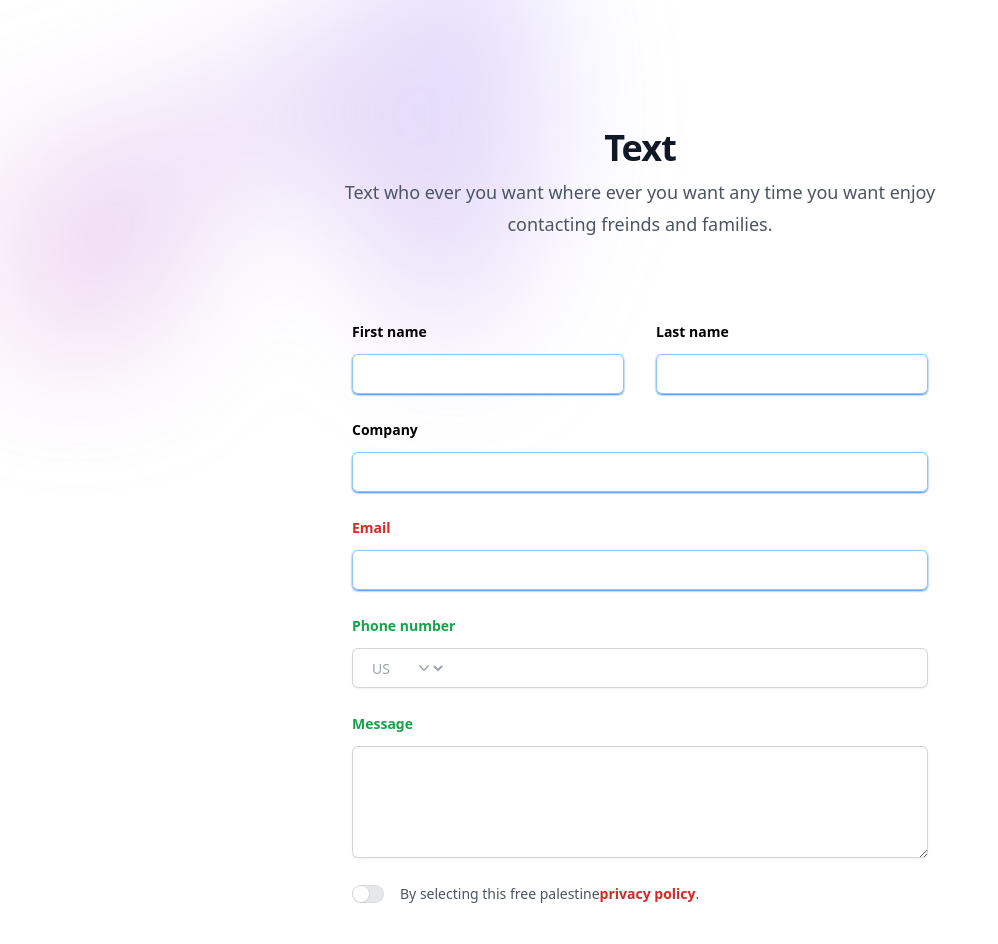
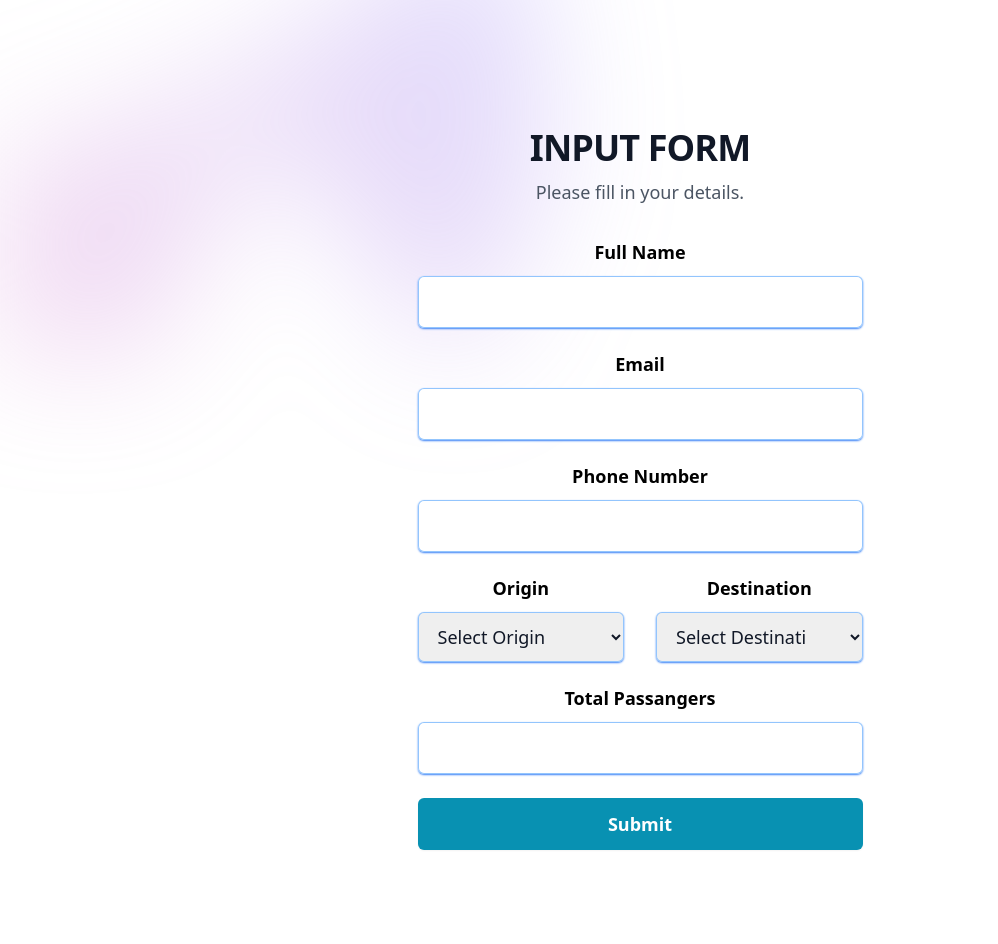
Before and after one commit to PuceFox/OMS, a React (Vite) app in the folder client/: page /form in a window 1280 px wide. Shown: the top 944 px of the page, without its empty margins (0-998 px from the left). Built offline with nearby package versions, Linux system fonts and the light colour scheme.

Commit message:
form and login

```diff
--- a/client/package.json
+++ b/client/package.json
@@ -10,7 +10,9 @@
     "preview": "vite preview"
   },
   "dependencies": {
+    "@apollo/client": "^3.11.3",
     "@material-tailwind/react": "^2.1.9",
+    "graphql": "^16.9.0",
     "react": "^18.3.1",
     "react-dom": "^18.3.1",
     "react-router-dom": "^6.26.0"
--- a/client/src/views/Form.jsx
+++ b/client/src/views/Form.jsx
@@ -1,7 +1,7 @@
 export default function Form() {
   return (
     <>
-      <div className="isolate bg-white px-6 py-24 sm:py-32 lg:px-8">
+      <div className="isolate bg-white px-6 py-24 sm:py-32 lg:px-8 min-h-screen flex items-center justify-center">
         <div
           className="absolute inset-x-0 top-[-10rem] -z-10 transform-gpu overflow-hidden blur-3xl sm:top-[-20rem]"
           aria-hidden="true"
@@ -14,192 +14,147 @@ export default function Form() {
             }}
           />
         </div>
-        <div className="mx-auto max-w-2xl text-center">
+        <div className="relative z-10 mx-auto max-w-2xl text-center">
           <h2 className="text-3xl font-bold tracking-tight text-gray-900 sm:text-4xl">
-            Text{" "}
+            INPUT FORM
           </h2>
           <p className="mt-2 text-lg leading-8 text-gray-600">
-            Text who ever you want where ever you want any time you want enjoy
-            contacting freinds and families.
+            Please fill in your details.
           </p>
-        </div>
           <form
             action="#"
             method="POST"
-          className="mx-auto mt-16 max-w-xl sm:mt-20"
+            className="mx-auto mt-8 max-w-xl space-y-6"
           >
             <div className="grid grid-cols-1 gap-x-8 gap-y-6 sm:grid-cols-2">
-            <div>
+              <div className="sm:col-span-2">
                 <label
-                htmlFor="first-name"
-                className="block text-sm font-semibold leading-6 text-black"
+                  htmlFor="full-name"
+                  className="block text-lg font-semibold leading-6 text-black"
                 >
-                First name
+                  Full Name
                 </label>
-              <div className="mt-2.5">
+                <div className="mt-3">
                   <input
                     type="text"
-                  name="first-name"
-                  id="first-name"
-                  autoComplete="given-name"
-                  className="block w-full rounded-md border-0 px-3.5 py-2 text-gray-900 shadow-sm shadow-blue-500 ring-1 ring-inset ring-blue-300 placeholder:text-gray-400 focus:ring-2 focus:ring-inset focus:ring-blue-400 sm:text-sm sm:leading-6"
-                />
-              </div>
-            </div>
-            <div>
-              <label
-                htmlFor="last-name"
-                className="block text-sm font-semibold leading-6 text-black"
-              >
-                Last name
-              </label>
-              <div className="mt-2.5">
-                <input
-                  type="text"
-                  name="last-name"
-                  id="last-name"
-                  autoComplete="family-name"
-                  className="block w-full rounded-md border-0 px-3.5 py-2 text-gray-900 shadow-sm ring-1 ring-inset shadow-blue-500 ring-blue-300 placeholder:text-gray-400 focus:ring-2 focus:ring-inset focus:ring-blue-400 sm:text-sm sm:leading-6"
-                />
-              </div>
-            </div>
-            <div className="sm:col-span-2">
-              <label
-                htmlFor="company"
-                className="block text-sm font-semibold leading-6 text-black"
-              >
-                Company
-              </label>
-              <div className="mt-2.5">
-                <input
-                  type="text"
-                  name="company"
-                  id="company"
-                  autoComplete="organization"
-                  className="block w-full rounded-md border-0 px-3.5 py-2 text-gray-900 shadow-sm ring-1 ring-inset shadow-blue-500 ring-blue-300 placeholder:text-gray-400 focus:ring-2 focus:ring-inset focus:ring-blue-400 sm:text-sm sm:leading-6"
+                    name="full-name"
+                    id="full-name"
+                    autoComplete="name"
+                    className="block w-full rounded-md border-0 px-4 py-3 text-gray-900 shadow-sm ring-1 ring-inset shadow-blue-500 ring-blue-300 placeholder:text-gray-400 focus:ring-2 focus:ring-inset focus:ring-blue-400 text-lg"
                   />
                 </div>
               </div>
               <div className="sm:col-span-2">
                 <label
                   htmlFor="email"
-                className="block text-sm font-semibold leading-6 text-red-600"
+                  className="block text-lg font-semibold leading-6 text-black"
                 >
                   Email
                 </label>
-              <div className="mt-2.5">
+                <div className="mt-3">
                   <input
                     type="email"
                     name="email"
                     id="email"
                     autoComplete="email"
-                  className="block w-full rounded-md border-0 px-3.5 py-2 text-gray-900 shadow-sm ring-1 ring-inset shadow-blue-500 ring-blue-300 placeholder:text-gray-400 focus:ring-2 focus:ring-inset focus:ring-blue-400 sm:text-sm sm:leading-6"
+                    className="block w-full rounded-md border-0 px-4 py-3 text-gray-900 shadow-sm ring-1 ring-inset shadow-blue-500 ring-blue-300 placeholder:text-gray-400 focus:ring-2 focus:ring-inset focus:ring-blue-400 text-lg"
                   />
                 </div>
               </div>
               <div className="sm:col-span-2">
                 <label
                   htmlFor="phone-number"
-                className="block text-sm font-semibold leading-6 text-green-600"
+                  className="block text-lg font-semibold leading-6 text-black"
                 >
-                Phone number
+                  Phone Number
                 </label>
-              <div className="relative mt-2.5">
-                <div className="absolute inset-y-0 left-0 flex items-center">
-                  <label htmlFor="country" className="sr-only">
-                    Country
-                  </label>
-                  <select
-                    id="country"
-                    name="country"
-                    className="h-full rounded-md border-0 bg-transparent bg-none py-0 pl-4 pr-9 text-gray-400 focus:ring-2 focus:ring-inset focus:ring-indigo-600 sm:text-sm"
-                  >
-                    <option>US</option>
-                    <option>CA</option>
-                    <option>EU</option>
-                    <option>UK</option>
-                    <option>YE</option>
-                    <option>MA</option>
-                  </select>
-                  <svg
-                    className="pointer-events-none absolute right-3 top-0 h-full w-5 text-gray-400"
-                    viewBox="0 0 20 20"
-                    fill="currentColor"
-                    aria-hidden="true"
-                  >
-                    <path
-                      fillRule="evenodd"
-                      d="M5.23 7.21a.75.75 0 011.06.02L10 11.168l3.71-3.938a.75.75 0 111.08 1.04l-4.25 4.5a.75.75 0 01-1.08 0l-4.25-4.5a.75.75 0 01.02-1.06z"
-                      clipRule="evenodd"
-                    />
-                  </svg>
-                </div>
+                <div className="mt-3">
                   <input
                     type="tel"
                     name="phone-number"
                     id="phone-number"
                     autoComplete="tel"
-                  className="block w-full rounded-md border-0 px-3.5 py-2 pl-20 text-gray-900 shadow-sm ring-1 ring-inset ring-gray-300 placeholder:text-gray-400 focus:ring-2 focus:ring-inset focus:ring-indigo-600 sm:text-sm sm:leading-6"
+                    className="block w-full rounded-md border-0 px-4 py-3 text-gray-900 shadow-sm ring-1 ring-inset shadow-blue-500 ring-blue-300 placeholder:text-gray-400 focus:ring-2 focus:ring-inset focus:ring-blue-400 text-lg"
                   />
+                </div>
+              </div>
+              <div className="flex gap-x-8 sm:col-span-2">
+                <div className="flex-1">
+                  <label
+                    htmlFor="origin"
+                    className="block text-lg font-semibold leading-6 text-black"
+                  >
+                    Origin
+                  </label>
+                  <div className="relative mt-3">
+                    <select
+                      id="origin"
+                      name="origin"
+                      className="block w-full rounded-md border-0 py-3 pl-4 pr-10 text-gray-900 shadow-sm ring-1 ring-inset shadow-blue-500 ring-blue-300 focus:ring-2 focus:ring-inset focus:ring-blue-400 text-lg"
+                    >
+                      <option value="">Select Origin</option>
+                      <option value="US">US</option>
+                      <option value="CA">CA</option>
+                      <option value="EU">EU</option>
+                      <option value="UK">UK</option>
+                      <option value="YE">YE</option>
+                      <option value="MA">MA</option>
+                    </select>
+                  </div>
+                </div>
+                <div className="flex-1">
+                  <label
+                    htmlFor="destination"
+                    className="block text-lg font-semibold leading-6 text-black"
+                  >
+                    Destination
+                  </label>
+                  <div className="relative mt-3">
+                    <select
+                      id="destination"
+                      name="destination"
+                      className="block w-full rounded-md border-0 py-3 pl-4 pr-10 text-gray-900 shadow-sm ring-1 ring-inset shadow-blue-500 ring-blue-300 focus:ring-2 focus:ring-inset focus:ring-blue-400 text-lg"
+                    >
+                      <option value="">Select Destination</option>
+                      <option value="US">US</option>
+                      <option value="CA">CA</option>
+                      <option value="EU">EU</option>
+                      <option value="UK">UK</option>
+                      <option value="YE">YE</option>
+                      <option value="MA">MA</option>
+                    </select>
+                  </div>
                 </div>
               </div>
               <div className="sm:col-span-2">
                 <label
-                htmlFor="message"
-                className="block text-sm font-semibold leading-6 text-green-600"
+                  htmlFor="company"
+                  className="block text-lg font-semibold leading-6 text-black"
                 >
-                Message
+                  Total Passangers
                 </label>
-              <div className="mt-2.5">
-                <textarea
-                  name="message"
-                  id="message"
-                  rows={4}
-                  className="block w-full rounded-md border-0 px-3.5 py-2 text-gray-900 shadow-sm ring-1 ring-inset ring-gray-300 placeholder:text-gray-400 focus:ring-2 focus:ring-inset focus:ring-indigo-600 sm:text-sm sm:leading-6"
-                  defaultValue={""}
+                <div className="mt-3">
+                  <input
+                    type="text"
+                    name="company"
+                    id="company"
+                    autoComplete="organization"
+                    className="block w-full rounded-md border-0 px-4 py-3 text-gray-900 shadow-sm ring-1 ring-inset shadow-blue-500 ring-blue-300 placeholder:text-gray-400 focus:ring-2 focus:ring-inset focus:ring-blue-400 text-lg"
                   />
                 </div>
               </div>
-            <div className="flex gap-x-4 sm:col-span-2">
-              <div className="flex h-6 items-center">
-                {/* Enabled: "bg-indigo-600", Not Enabled: "bg-gray-200" */}
-                <button
-                  type="button"
-                  className="bg-gray-200 flex w-8 flex-none cursor-pointer rounded-full p-px ring-1 ring-inset ring-gray-900/5 transition-colors duration-200 ease-in-out focus-visible:outline focus-visible:outline-2 focus-visible:outline-offset-2 focus-visible:outline-indigo-600"
-                  role="switch"
-                  aria-checked="false"
-                  aria-labelledby="switch-1-label"
-                >
-                  <span className="sr-only">Agree to policies</span>
-                  {/* Enabled: "translate-x-3.5", Not Enabled: "translate-x-0" */}
-                  <span
-                    aria-hidden="true"
-                    className="translate-x-0 h-4 w-4 transform rounded-full bg-white shadow-sm ring-1 ring-gray-900/5 transition duration-200 ease-in-out"
-                  />
-                </button>
             </div>
-              <label
-                className="text-sm leading-6 text-gray-600"
-                id="switch-1-label"
-              >
-                By selecting this free palestine
-                <a href="#" className="font-semibold text-red-600">
-                  privacy&nbsp;policy
-                </a>
-                .
-              </label>
-            </div>
-          </div>
-          <div className="mt-10">
+            <div className="mt-8">
               <button
                 type="submit"
-              className="block w-full rounded-md bg-cyan-600 px-3.5 py-2.5 text-center text-sm font-semibold text-white shadow-sm hover:bg-green-500 focus-visible:outline focus-visible:outline-2 focus-visible:outline-offset-2 focus-visible:outline-indigo-600"
+                className="block w-full rounded-md bg-cyan-600 px-4 py-3 text-center text-lg font-semibold text-white shadow-sm hover:bg-cyan-700 focus-visible:outline focus-visible:outline-2 focus-visible:outline-offset-2 focus-visible:outline-indigo-600"
               >
-              Let's talk
+                Submit
               </button>
             </div>
           </form>
         </div>
+      </div>
     </>
   );
 }
```
Also changed, not shown: client/src/queries/index.js (added, +10 -0 lines), 1 other file (tests, documents, lock files or other folders). Lines whose indentation alone changed are shown as unchanged.
